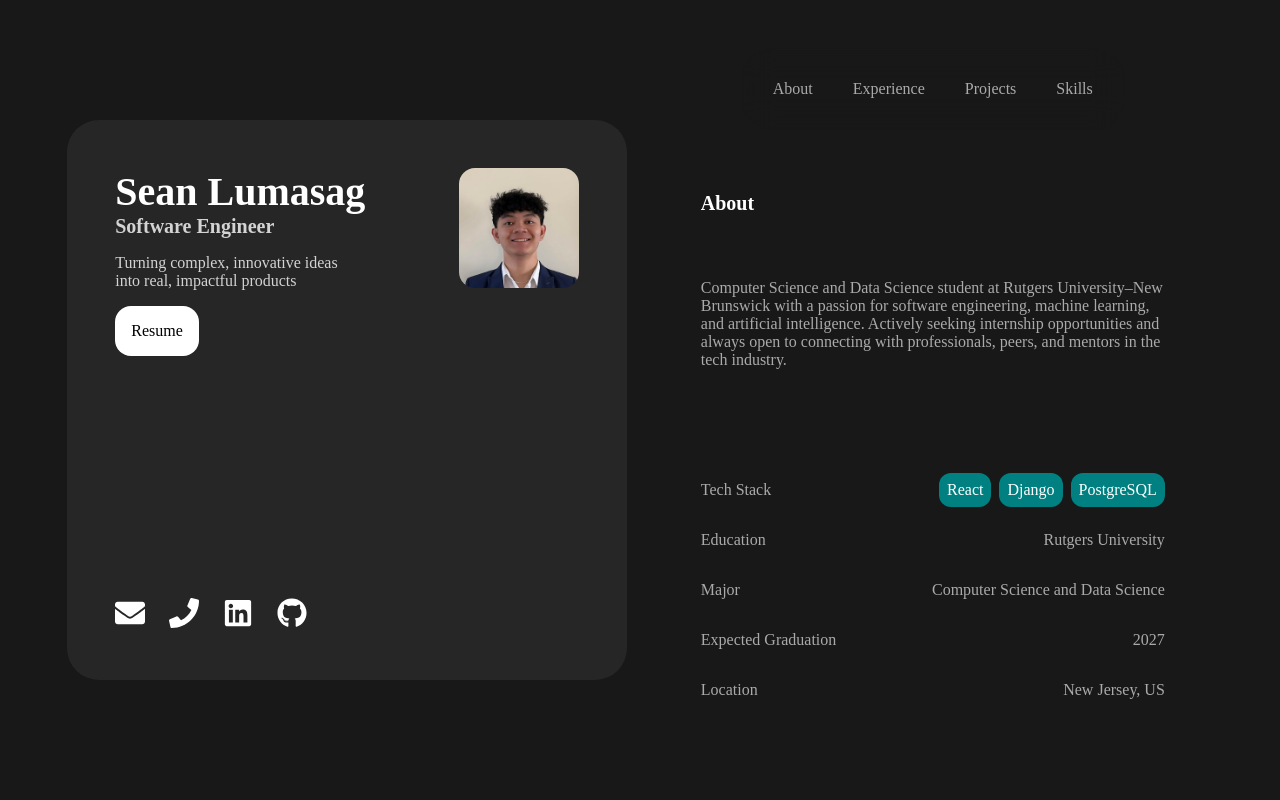
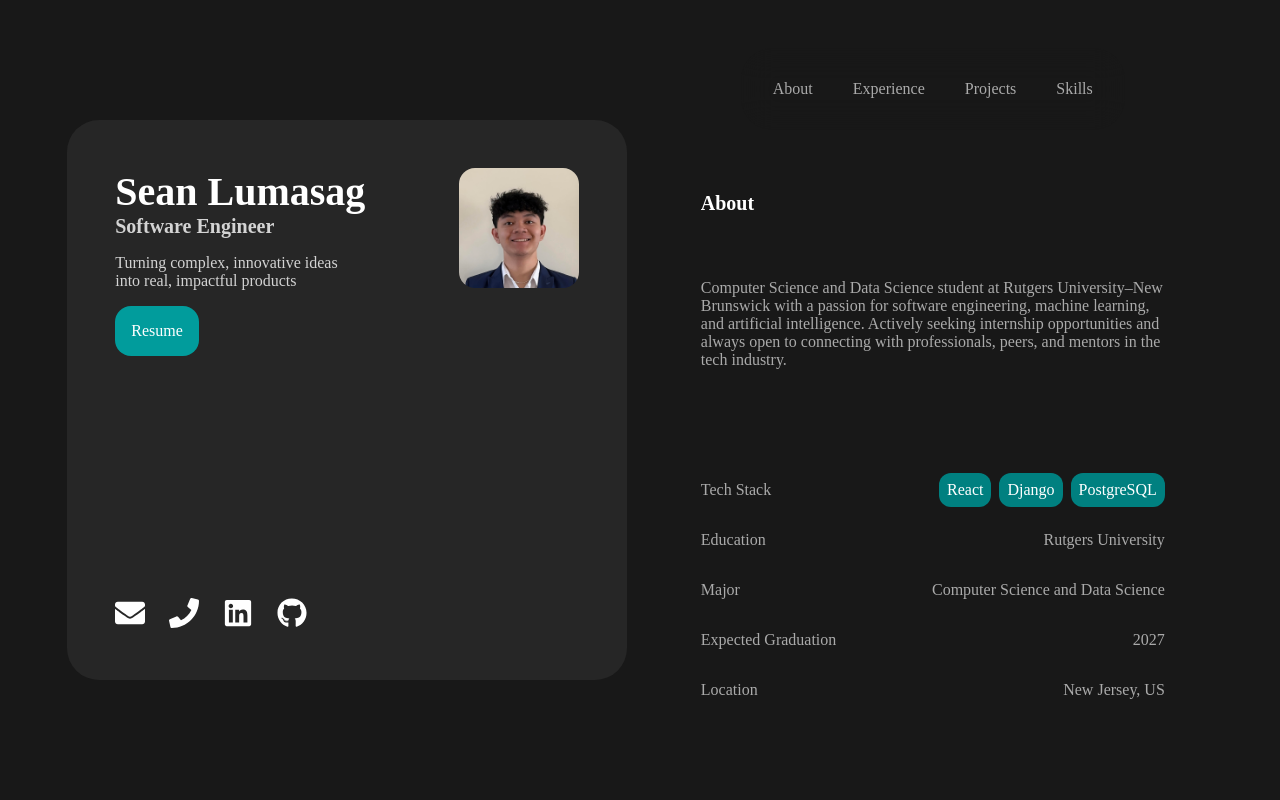
Before and after one commit to seanlumasag/personal-website, a React (Vite) app in the folder frontend/: page / in a window 1280 px wide. In both pictures the pointer is over the link "Resume". Shown: the top 800 px of the page. Built offline with nearby package versions, Linux system fonts and the light colour scheme.

Commit message:
Changed button color

```diff
--- a/frontend/src/index.css
+++ b/frontend/src/index.css
@@ -206,8 +206,7 @@ img {
 }
 
 .cta-button:hover {
-  background-color: white;
-  color: black;
+  background-color: rgb(1, 156, 156);
 }
 .section-home ul {
   list-style: none;
```
